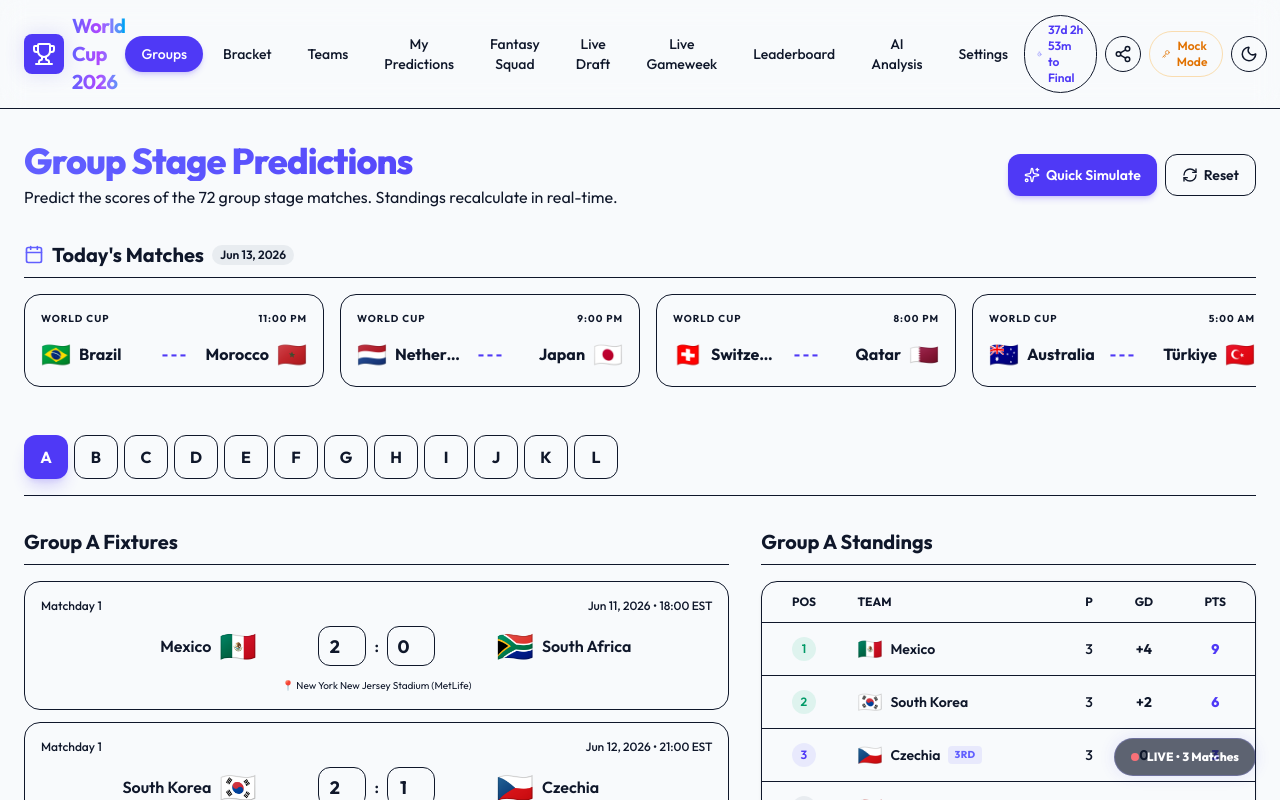
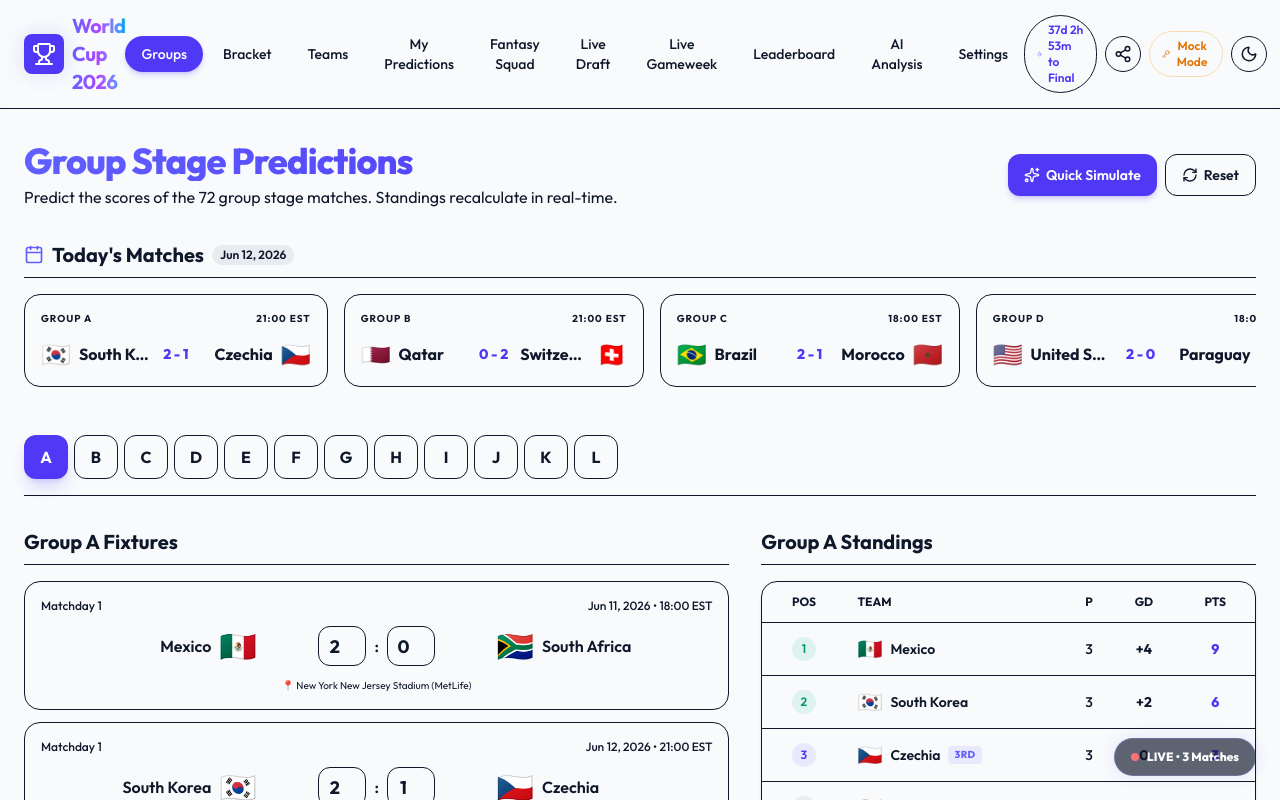
Before and after one commit to Rifat78666/World_Cup_Predictions, a React (Vite) app: page / in a window 1280 px wide. Shown: the top 800 px of the page. Built offline with nearby package versions, Linux system fonts and the light colour scheme.

Commit message:
revert: remove ESPN real matches and use mock World Cup generator

```diff
--- a/src/pages/Groups.jsx
+++ b/src/pages/Groups.jsx
@@ -40,22 +40,6 @@
   if (todaysMatches.length === 0 && groupFixtures.length > 0) {
     todaysDate = groupFixtures[0].date;
     todaysMatches = groupFixtures.filter(f => f.date === todaysDate);
-  }
-
-  // OVERRIDE: The user requested the "real" today's matches from ESPN for June 13, 2026
-  const isRealEspnMatches = todaysDate === "Jun 13, 2026" || true;
-  if (isRealEspnMatches) {
-    todaysDate = "Jun 13, 2026";
-    todaysMatches = [
-      { id: "espn1", group: "World Cup", time: "11:00 PM", isReal: true, homeName: "Brazil", awayName: "Morocco", homeFlag: "🇧🇷", awayFlag: "🇲🇦", homeScore: "-", awayScore: "-" },
-      { id: "espn2", group: "World Cup", time: "9:00 PM", isReal: true, homeName: "Netherlands", awayName: "Japan", homeFlag: "🇳🇱", awayFlag: "🇯🇵", homeScore: "-", awayScore: "-" },
-      { id: "espn3", group: "World Cup", time: "8:00 PM", isReal: true, homeName: "Switzerland", awayName: "Qatar", homeFlag: "🇨🇭", awayFlag: "🇶🇦", homeScore: "-", awayScore: "-" },
-      { id: "espn4", group: "World Cup", time: "5:00 AM", isReal: true, homeName: "Australia", awayName: "Türkiye", homeFlag: "🇦🇺", awayFlag: "🇹🇷", homeScore: "-", awayScore: "-" },
-      { id: "espn5", group: "World Cup", time: "6:00 PM", isReal: true, homeName: "Germany", awayName: "Curaçao", homeFlag: "🇩🇪", awayFlag: "🇨🇼", homeScore: "-", awayScore: "-" },
-      { id: "espn6", group: "World Cup", time: "12:00 AM", isReal: true, homeName: "Ivory Coast", awayName: "Ecuador", homeFlag: "🇨🇮", awayFlag: "🇪🇨", homeScore: "-", awayScore: "-" },
-      { id: "espn7", group: "World Cup", time: "5:00 PM", isReal: true, homeName: "Spain", awayName: "Cape Verde", homeFlag: "🇪🇸", awayFlag: "🇨🇻", homeScore: "-", awayScore: "-" },
-      { id: "espn8", group: "World Cup", time: "9:00 PM", isReal: true, homeName: "England", awayName: "Croatia", homeFlag: "🏴󠁧󠁢󠁥󠁮󠁧󠁿", awayFlag: "🇭🇷", homeScore: "-", awayScore: "-" }
-    ];
   }
 
   return (
@@ -102,20 +86,20 @@
           {todaysMatches.map(fix => (
             <div key={fix.id} className="min-w-[300px] shrink-0 snap-center rounded-2xl bg-card border border-border p-4 transition-all duration-200 hover:border-indigo-500/40">
               <div className="flex items-center justify-between text-[10px] text-muted font-bold uppercase tracking-widest mb-3">
-                <span>{fix.isReal ? fix.group : `Group ${fix.group}`}</span>
+                <span>Group {fix.group}</span>
                 <span>{fix.time}</span>
               </div>
               <div className="flex items-center justify-between">
                 <div className="flex items-center gap-2 font-bold w-[40%]">
-                  <span className="text-2xl">{fix.isReal ? fix.homeFlag : getTeamFlag(fix.home)}</span>
-                  <span className="truncate">{fix.isReal ? fix.homeName : getTeamName(fix.home)}</span>
+                  <span className="text-2xl">{getTeamFlag(fix.home)}</span>
+                  <span className="truncate">{getTeamName(fix.home)}</span>
                 </div>
                 <div className="text-center font-extrabold text-sm px-2.5 py-1 bg-muted-foreground/15 rounded-lg text-indigo-600 dark:text-indigo-400">
                   {fix.homeScore} - {fix.awayScore}
                 </div>
                 <div className="flex items-center justify-end gap-2 font-bold w-[40%] text-right">
-                  <span className="truncate">{fix.isReal ? fix.awayName : getTeamName(fix.away)}</span>
-                  <span className="text-2xl">{fix.isReal ? fix.awayFlag : getTeamFlag(fix.away)}</span>
+                  <span className="truncate">{getTeamName(fix.away)}</span>
+                  <span className="text-2xl">{getTeamFlag(fix.away)}</span>
                 </div>
               </div>
             </div>
```
